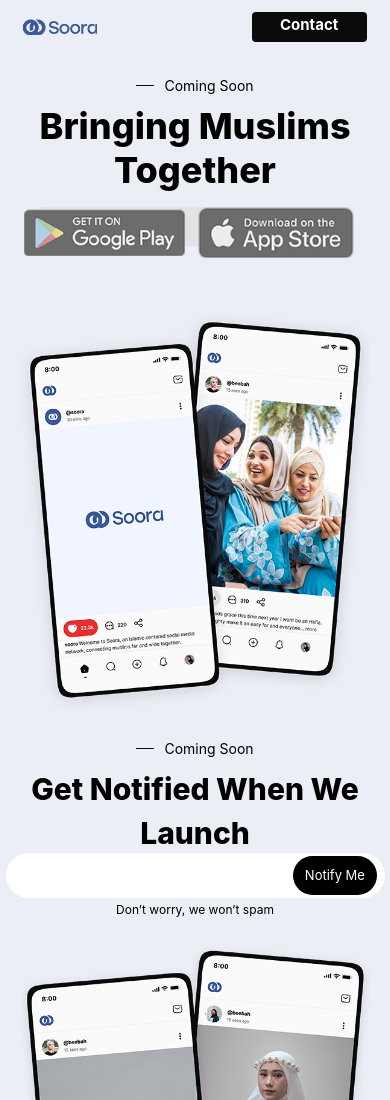
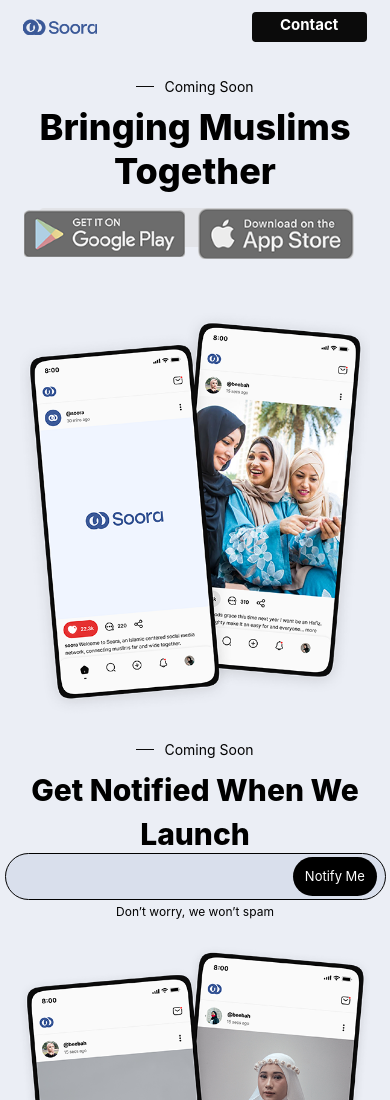
Before and after one commit to gabrielcoder247/Soora-App, a React Native app: screen / in a window 390 px wide. Shown: the top 1100 px of the page. Built offline with nearby package versions, Linux system fonts and the light colour scheme.

Commit message:
Add border color to the input

```diff
--- a/screens/HomeScreen.jsx
+++ b/screens/HomeScreen.jsx
@@ -365,7 +365,7 @@ buttonText1:{
 },
 input: {
   flex: 2,
-  borderRadius:5
+  borderRadius:50,
 },
 button1: {
   flex: 0.5,
@@ -389,6 +389,8 @@ row: {
   backgroundColor: 'white',
   padding:3,
   borderRadius: 100,
+  borderWidth: 1,
+  backgroundColor: 'linear-gradient(0deg, rgba(59, 89, 152, 0.1), rgba(59, 89, 152, 0.1)), rgba(255, 0, 0, 0.05)',
 },
 
 });
```
